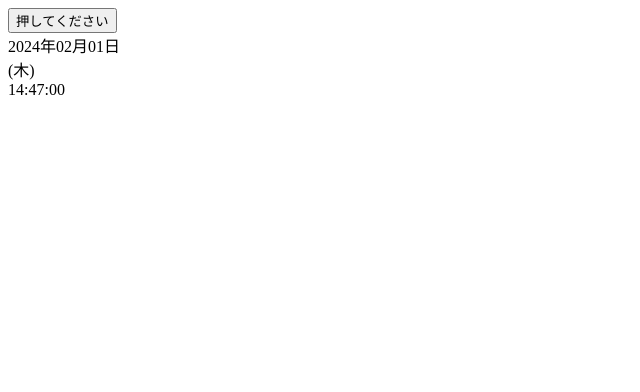
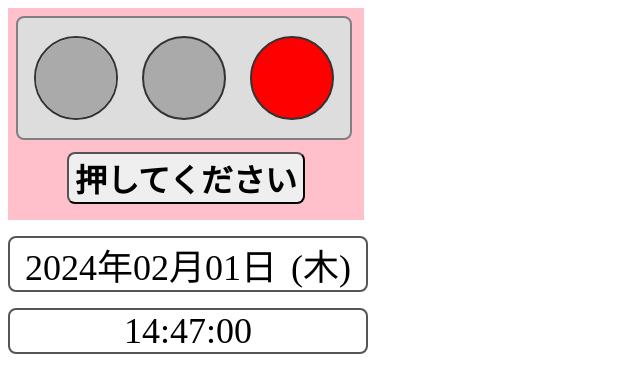
Before and after one commit to Sukonbu79/2024.02.01-signal.calendar, a plain HTML site: page index.html in a window 1280 px wide. Shown: the whole page, without its empty margins (0-640 px from the left). Drawn offline with Linux system fonts and the light colour scheme.

Commit message:
Update styles.css

```diff
--- a/styles.css
+++ b/styles.css
@@ -1,75 +1,97 @@
-"use strict";
+@charset "utf-8";
 
-{
-  // 信号機
-  const blue = document.querySelector("#blue");
-  const yellow = document.querySelector("#yellow");
-  const red = document.querySelector("#red");
-  const btn = document.querySelector("#btn");
+/* 信号機 */
+.container {
+  width: 340px;
+  background-color: pink;
+  padding: 8px 8px;
+}
 
-  btn.addEventListener("click", () => {
-    btn.disabled = true;
-    btn.textContent = 'お待ち下さい';
-    setTimeout(() => {
-      red.classList.add("gray-color");
-      blue.classList.remove("gray-color");
-      blue.classList.add("blue-color");
-      btn.textContent = '横断中';
-    }, 2000);
-    setTimeout(() => {
-      blue.classList.add("blue-blink");
-      btn.textContent = '信号が変わります';
-    }, 5500);
-    setTimeout(() => {
-      blue.classList.remove("blue-blink");
-      blue.classList.add("gray-color");
-      yellow.classList.remove("gray-color");
-      yellow.classList.add("yellow-color");
-    }, 8500);
-    setTimeout(() => {
-      yellow.classList.remove("yellow-color");
-      yellow.classList.add("gray-color");
-      red.classList.remove("gray-color");
-      red.classList.add("red-color");
-      btn.disabled = false;
-      btn.textContent = '押してください';
-    }, 11000);
-  });
+.signal {
+  width: 300px;
+  height: 120px;
+  border: solid 2px gray;
+  border-radius: 8px;
+  display: flex;
+  justify-content: space-between;
+  align-items: center;
+  padding: 0 16px;
+  background: #ddd;
+}
 
-  // カレンダー
-  function setDay() {
-    let d = new Date();
-    let year = d.getFullYear();
-    let month = String(d.getMonth() + 1).padStart(2, 0);
-    let day = String(d.getDate()).padStart(2, 0);
-    let date = `${year}年${month}月${day}日`;
-    document.querySelector("#day").textContent = date;
+.signal > div {
+  width: 80px;
+  height: 80px;
+  border: solid 2px #333;
+  border-radius: 50%;
+}
+
+#blue {
+  width: 80px;
+  height: 80px;
+  border-radius: 50%;
+}
+
+#btn {
+  display: block;
+margin: 12px auto 8px;
+font-size: 32px;
+font-weight: 900;
+border-radius: 8px;
+user-select: none;
+}
+
+.blue-color {
+  background-color: skyblue;
+}
+
+.blue-blink {
+  animation: blink 1s infinite;
+}
+
+@keyframes blink {
+  from {
+    opacity: 1;
   }
+  to {
+    opacity: 0;
+  }
+}
 
-  setDay();
+.yellow-color {
+  background-color: yellow;
+}
 
-  // 曜日
-  function setWeek() {
-    let d = new Date();
-    let week = d.getDay();
-    let weekArray = ["(日)", "(月)", "(火)", "(水)", "(木)", "(金)", "(土)"];
-    document.querySelector("#week").textContent = weekArray[week];
-  }
+.red-color {
+  background-color: red;
+}
 
-  setWeek();
+.gray-color {
+  background-color: #aaa;
+}
 
-  // 時計
-  function setTime() {
-    let d = new Date();
-    let h = String(d.getHours()).padStart(2, 0);
-    let m = String(d.getMinutes()).padStart(2, 0);
-    let s = String(d.getSeconds()).padStart(2, 0);
-    let time = `${h}:${m}:${s}`;
-    document.querySelector("#clock").textContent = time;
-  }
+/* カレンダー */
+#calendar {
+  width: 340px;
+  font-size: 36px;
+  border: solid 2px #555;
+  border-radius: 8px;
+  margin-top: 16px;
+  padding: 0 8px;
+  text-align: center;
+  user-select: none;
+  display: flex;
+  justify-content: space-around;
+}
 
-  setTime();
-  setInterval(() => {
-    setTime();
-  }, 100);
+/* 時計 */
+#clock {
+  width: 340px;
+  font-size: 36px;
+  border: solid 2px #555;
+  border-radius: 8px;
+  margin-top: 16px;
+  padding: 0 8px;
+  text-align: center;
+  user-select: none;
 }
```
